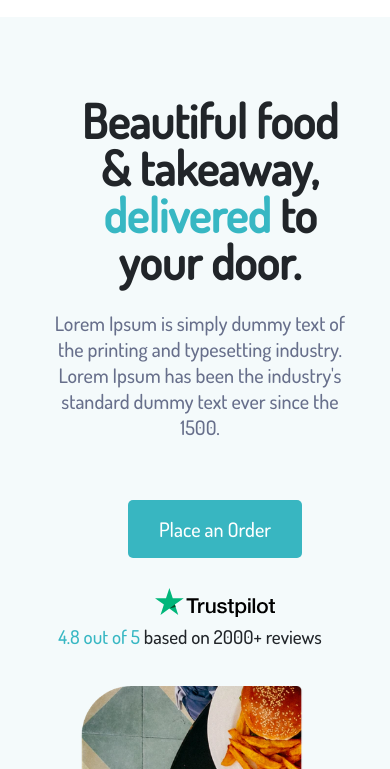
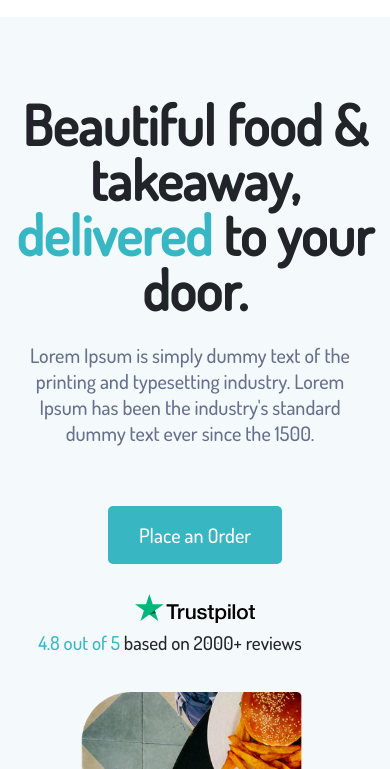
Before and after one commit to gulcin46/food, a plain HTML site: page index.html in a window 390 px wide. Shown: the part 75-844 px from the top of the page. Drawn offline with nearby package versions, Linux system fonts and the light colour scheme.

Commit message:
beautiful

```diff
--- a/_beautiful.sass
+++ b/_beautiful.sass
@@ -36,24 +36,21 @@
                 margin: 10px 50px 40px 0px
                 font-size: 19px
             h5
-                margin: 25px 30px 50px 0
+                margin: 25px 10px 50px 0
         .imgbox
             margin-left: 50px
     @media screen and ( max-width: 767px)
         .box
-
             h1
-                margin-left: 20px
-                font-size: 45px
-    @media screen and ( max-width: 476px)
+                margin-right: 0px
+                font-size: 60px
+    @media screen and ( max-width: 479px)
         .box
             width: 850px
-            margin-left: 40px
+            margin-right: 0px
             h1
-                font-size: 50px
+                font-size: 68px
     @media screen and ( max-width: 400px)
         .box
-            text-align: center
             h1
-                font-size: 47px
-                margin-right: 30px
+                font-size: 55px
```
Also changed, not shown: style.css, 1 other file.
